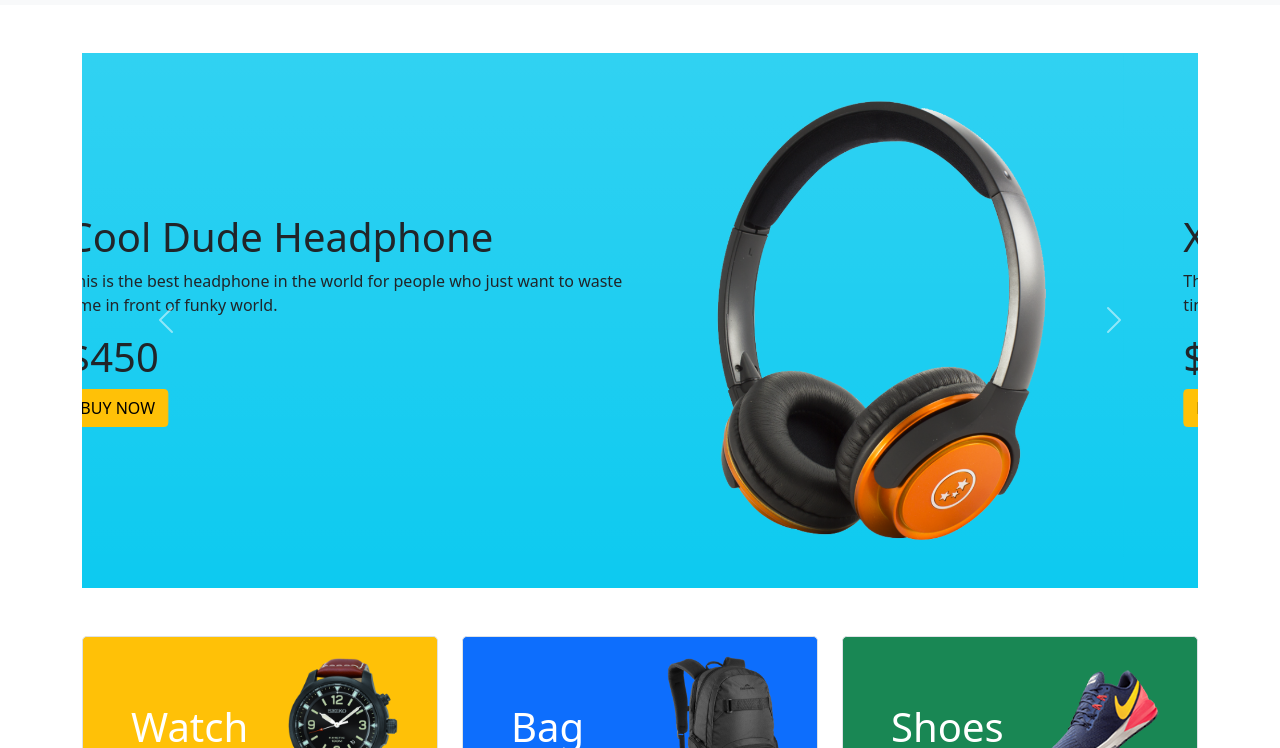
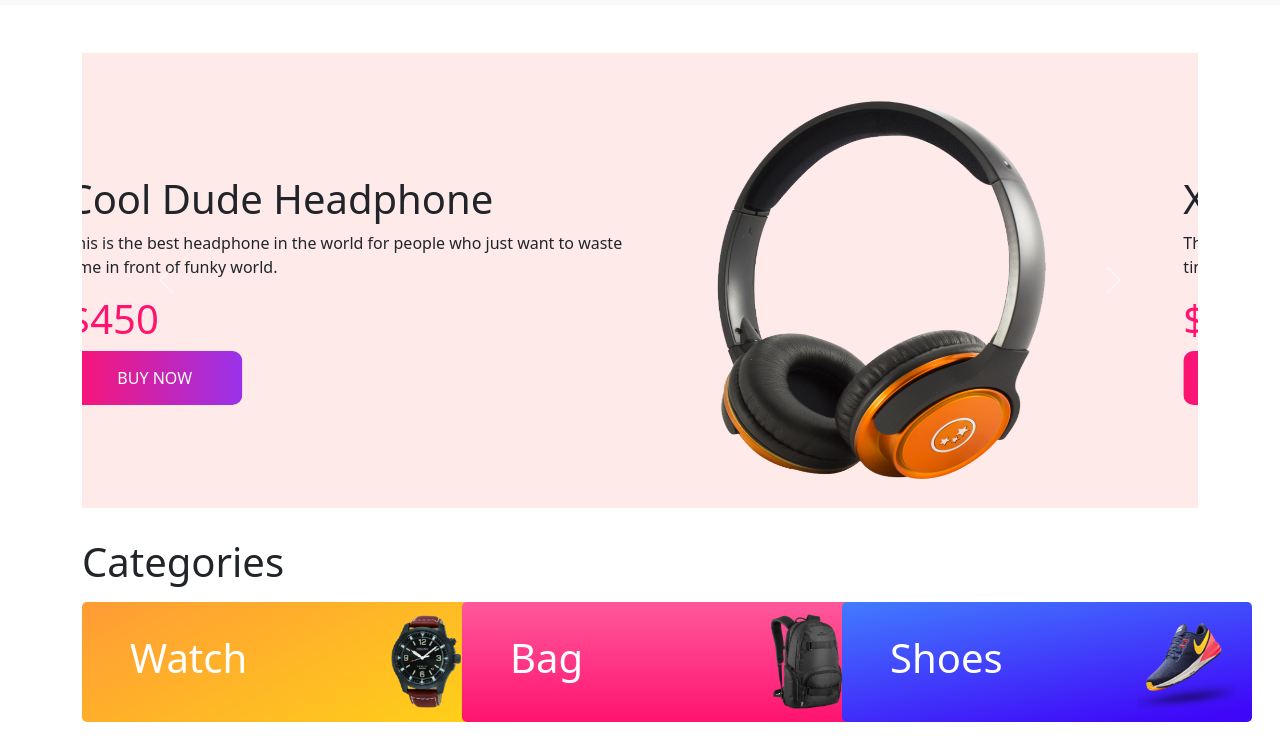
Before and after one commit to coderSabbirr/panda-commerce, a plain HTML site: page index.html in a window 1280 px wide. Shown: the part 52-800 px from the top of the page. Drawn offline with nearby package versions, Linux system fonts and the light colour scheme.

Commit message:
extra css added

```diff
--- a/index.html
+++ b/index.html
@@ -45,50 +45,50 @@
             </div>
         </nav>
 
-
-        <section class="container mt-5">
+        <!-- slider section -->
+        <section class="container mt-5 ">
             <div id="carouselExampleControls" class="carousel slide" data-bs-ride="carousel">
                 <div class="carousel-inner">
                     <div class="carousel-item active">
-                        <div class="row p-5 d-flex align-items-center bg-info bg-gradient">
+                        <div class="row slider-main p-5 d-flex align-items-center silder-item ">
                             <div class="col-lg-7">
                                 <h1>Cool Dude Headphone</h1>
                                 <p>This is the best headphone in the world for people who just want to waste time in
                                     front of funky world.</p>
-                                <h1>$450</h1>
-                                <button class="btn btn-warning"> BUY NOW</button>
+                                <h1 class="silder-price">$450</h1>
+                                <button class="buy-button"> BUY NOW</button>
                             </div>
-                            <div class="col-lg-5">
+                            <div class="col-lg-5 slider-img">
                                 <img src="images/banner-images/headphone.png" class="d-block w-100" alt="...">
                             </div>
                         </div>
                     </div>
                     <div class="carousel-item ">
-                        <div class="row p-5 d-flex align-items-center bg-info bg-gradient">
+                        <div class="row slider-main p-5 d-flex align-items-center  silder-item">
                             <div class="col-lg-7">
                                 <h1>X-Box for your living room</h1>
                                 <p>This is the best headphone in the world for people who just want to waste time in
                                     front of funky world.</p>
-                                <h1>$450</h1>
-                                <button class="btn btn-warning"> BUY NOW</button>
+                                <h1 class="silder-price">$450</h1>
+                                <button class="buy-button"> BUY NOW</button>
                             </div>
-                            <div class="col-lg-5">
+                            <div class="col-lg-5 slider-img">
                                 <img src="images/banner-images/xbox.png" class="d-block w-100" alt="...">
                             </div>
                         </div>
                     </div>
                     <div class="carousel-item ">
-                        <div class="row p-5 d-flex align-items-center bg-info bg-gradient">
+                        <div class="row slider-main p-5  d-flex align-items-center  silder-item">
                             <div class="col-lg-7">
-                                <h1>Mega LCD TV For Sports
+                                <h1>Mi LED TV 4A PRO 32
                                 </h1>
                                 <p>Amet minim mollit non deserunt ullamco est sit aliqua dolor do amet sint. Velit
                                     officia consequat duis enim velit mollit. Exercitation veniam consequat sunt nostrud
                                     amet.</p>
-                                <h1>$1289</h1>
-                                <button class="btn btn-warning"> BUY NOW</button>
+                                <h1 class="silder-price">$1289</h1>
+                                <button class="buy-button"> BUY NOW</button>
                             </div>
-                            <div class="col-lg-5">
+                            <div class="col-lg-5 slider-img">
                                 <img src="images/banner-images/tv.png" class="d-block w-100" alt="...">
                             </div>
                         </div>
@@ -108,45 +108,48 @@
 
     </header>
     <main>
-        <div class="container my-5">
+        <div class="container  cat-sec">
+            <h1 class="mb-3">Categories</h1>
             <div class="row g-4">
                 <div class="col-lg-4 col-md-6">
-                    <div class="p-3 ps-5 border bg-warning d-flex align-items-center justify-content-between rounded-3">
+                    <div class="p-3 ps-5  cat-1 cat-all d-flex align-items-center justify-content-between rounded-3">
                         <h1 class="text-white">
                             Watch
                         </h1>
-                        <img src="images/categories/watch.png" alt="">
+                        <img class="cat-img" src="images/categories/watch.png" alt="">
                     </div>
                 </div>
                 <div class="col-lg-4 col-md-6">
-                    <div class="p-3 ps-5 border bg-primary d-flex align-items-center justify-content-between rounded-3">
+                    <div class="p-3 ps-5  cat-2 cat-all  d-flex align-items-center justify-content-between rounded-3">
                         <h1 class="text-white">
                             Bag
                         </h1>
-                        <img src="images/categories/bag.png" alt="">
+                        <img class="cat-img" src="images/categories/bag.png" alt="">
                     </div>
                 </div>
                 <div class="col-lg-4 col-md-6">
-                    <div class="p-3 ps-5 border bg-success d-flex align-items-center justify-content-between rounded-3">
+                    <div class="p-3 ps-5  cat-3 cat-all d-flex align-items-center justify-content-between rounded-3">
                         <h1 class="text-white">
                             Shoes
                         </h1>
-                        <img src="images/categories/shoes.png" alt="">
+                        <img class="cat-img" src="images/categories/shoes.png" alt="">
                     </div>
                 </div>
 
             </div>
         </div>
+        <div class="sho-back">
             <!-- Shoes section start -->
             <section class="container my-5" id="shoes">
                 <h1>Shoes</h1>
-            <div class="mt-1 row row-cols-1 row-cols-md-2 row-cols-lg-3 g-4">
+                <div class="row row-cols-1 row-cols-md-2 row-cols-lg-3 mt-1 g-4">
                     <div class="col">
-                    <div class="card  shadow-lg rounded-3 h-100">
+                        <div class="card  shadow-lg  border-0 shoes-card h-100">
                             <img src="images/shoes/shoe-1.png" class="card-img-top" alt="...">
                             <div class="card-body">
                                 <h5 class="card-title">Reebok Dart Men’s Shoes</h5>
-                            <p class="card-text">Amet minim mollit non derunt ullamco est sit aliqua dolor do amet sint.
+                                <p class="card-text">Amet minim mollit non derunt ullamco est sit aliqua dolor do amet
+                                    sint.
                                 </p>
                                 <h4 class="d-flex justify-content-evenly">$1289</h4>
                             </div>
@@ -156,7 +159,7 @@
                         </div>
                     </div>
                     <div class="col">
-                    <div class="card  shadow-lg rounded-3 h-100">
+                        <div class="card  shadow-lg  border-0  shoes-card  h-100">
                             <img src="images/shoes/shoe-2.png" class="card-img-top" alt="...">
                             <div class="card-body">
                                 <h5 class="card-title">Reebok Pump</h5>
@@ -170,7 +173,7 @@
                         </div>
                     </div>
                     <div class="col">
-                    <div class="card  shadow-lg rounded-3 h-100">
+                        <div class="card  shadow-lg border-0 shoes-card  h-100">
                             <img src="images/shoes/shoe-3.png" class="card-img-top" alt="...">
                             <div class="card-body">
                                 <h5 class="card-title">Reebok All Terrain</h5>
@@ -192,11 +195,12 @@
                 <h1>Backpack</h1>
                 <div class="mt-1 row row-cols-1 row-cols-md-2 row-cols-lg-3 g-4">
                     <div class="col">
-                    <div class="card  shadow-lg rounded-3 h-100">
+                        <div class="card  shadow-lg bag-card h-100">
                             <img src="images/bags/bag-1.png" class="card-img-top" alt="...">
                             <div class="card-body">
                                 <h5 class="card-title">Ison Backpack</h5>
-                            <p class="card-text">Amet minim mollit non derunt ullamco est sit aliqua dolor do amet sint.
+                                <p class="card-text">Amet minim mollit non derunt ullamco est sit aliqua dolor do amet
+                                    sint.
                                 </p>
                                 <h4 class="d-flex justify-content-center">$1185</h4>
                             </div>
@@ -206,7 +210,7 @@
                         </div>
                     </div>
                     <div class="col">
-                    <div class="card  shadow-lg rounded-3 h-100">
+                        <div class="card  shadow-lg bag-card h-100">
                             <img src="images/bags/bag-2.png" class="card-img-top" alt="...">
                             <div class="card-body">
                                 <h5 class="card-title">Biaowang Backpack</h5>
@@ -220,7 +224,7 @@
                         </div>
                     </div>
                     <div class="col">
-                    <div class="card  shadow-lg rounded-3 h-100">
+                        <div class="card  shadow-lg bag-card h-100">
                             <img src="images/bags/bag-3.png" class="card-img-top" alt="...">
                             <div class="card-body">
                                 <h5 class="card-title">Dxyizu WS54 Smart</h5>
@@ -237,8 +241,11 @@
             </section>
             <!-- Backpack section end -->
 
+        </div>
+
         <!-- Subscribe section start -->
-        <section class="container d-flex justify-content-center align-items-center bg-info my-5" style="height: 455px;" id="subscribe">
+        <section class="container d-flex justify-content-center align-items-center bg-info my-5" style="height: 455px;"
+            id="subscribe">
             <div>
                 <h1>LET'S STAY IN TOUCH</h1>
                 <p>Get updates on sales specials and more</p>
--- a/style.css
+++ b/style.css
@@ -0,0 +1,70 @@
+.slider-main {
+    height: 455px;
+}
+
+.silder-item {
+    background-color: #FEEAE9;
+}
+
+.slider-img img {
+    height: 378px;
+    width: 402px;
+}
+
+.silder-price {
+    color: #FF136F;
+}
+
+.buy-button {
+    padding: 15px 50px;
+    text-align: center;
+    text-decoration: none;
+    background-size: 200% auto;
+    border: 0;
+    color: white;
+    border-radius: 10px;
+    background-image: linear-gradient(to right, #FF136F 0%, #9733EE 51%, #FF136F 100%)
+}
+
+.cat-sec {
+    margin-top: 30px;
+    margin-bottom: 50px;
+}
+
+.cat-all {
+    height: 120px;
+    width: 410px;
+}
+
+.cat-1 {
+    background: linear-gradient(152.07deg, #FF9C35 1.47%, #FFD019 97.17%)
+}
+
+.cat-2 {
+    background: linear-gradient(180deg, #FF589B -0.01%, #FF136F 99.99%);
+}
+
+.cat-3 {
+    background: linear-gradient(170.41deg, #4289FF -10.89%, #3F07F8 92.77%);
+
+}
+
+.cat-img {
+    width: auto;
+    height: 99px
+}
+
+/* shoes section stylesheet */
+.sho-back {
+    background-color: #F4F4F4;
+    padding: 10px 0 20px 0;
+}
+
+.shoes-card {
+    border-radius: 20px;
+}
+
+/* bag section stylesheet */
+.bag-card {
+    border-radius: 20px;
+}
```
Lines whose indentation alone changed are shown as unchanged.
